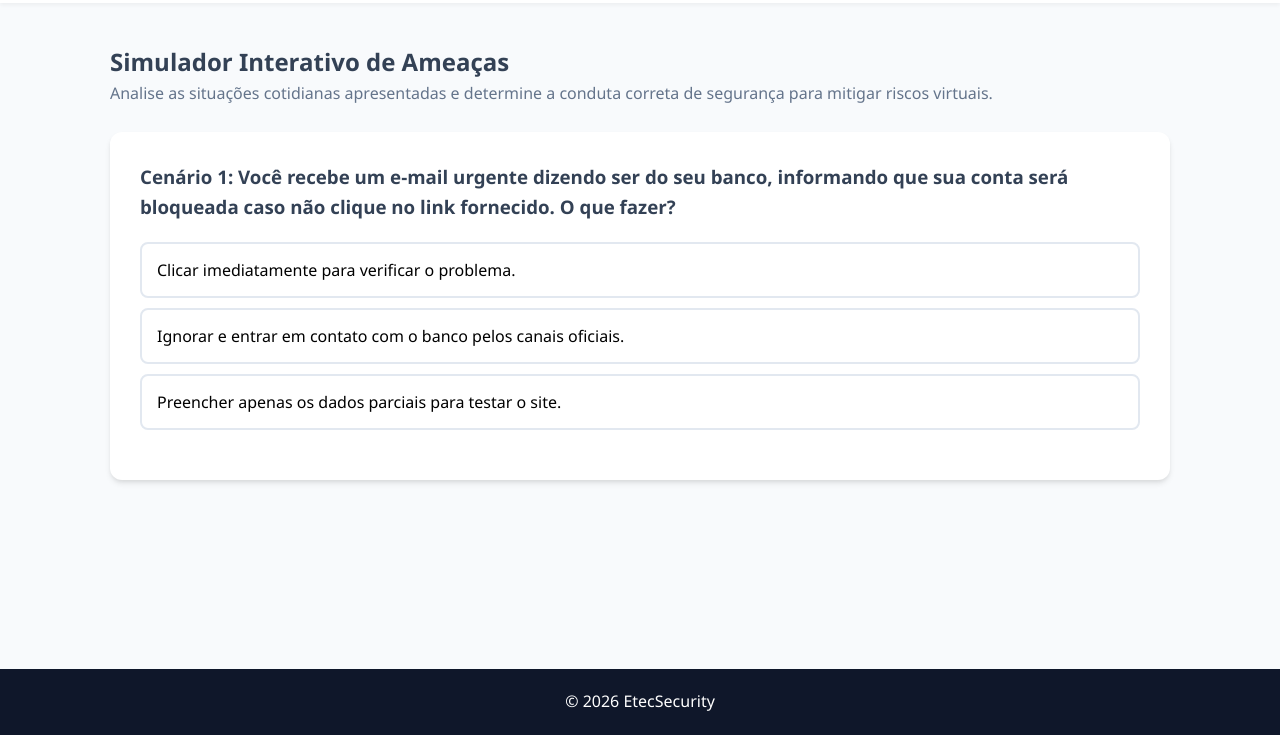
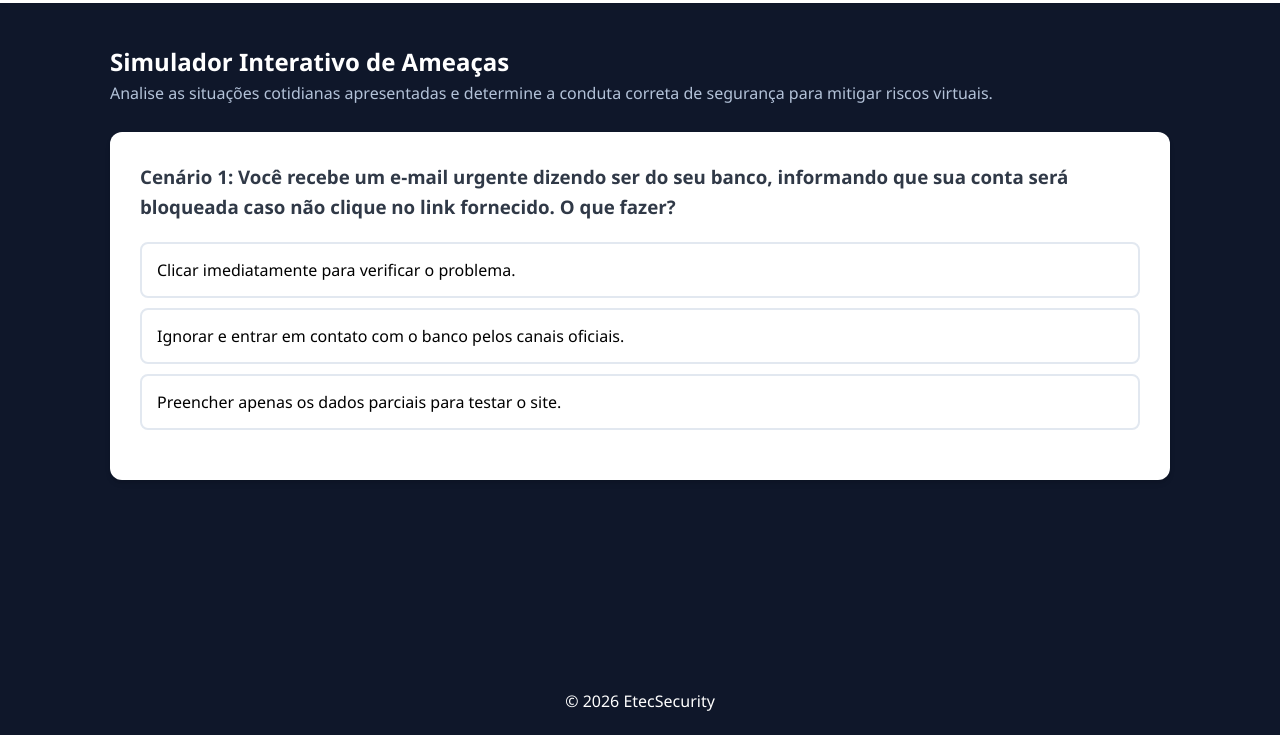
Before and after one commit to IvanSSantana/security-learn-web-app, a plain HTML site: page src/pages/simulador.html in a window 1280 px wide. Shown: the part 65-800 px from the top of the page. Drawn offline with Linux system fonts and the light colour scheme.

Commit message:
Adequando requisitos

```diff
--- a/src/css/style.css
+++ b/src/css/style.css
@@ -7,12 +7,12 @@
 }
 
 :root {
-    --primary-color: #0f172a;    /* Azul Marinho Confiança */
-    --accent-color: #2563eb;     /* Destaques e Links */
+    --primary-color: #0f172a;   /* Azul Marinho Confiança */
+    --accent-color: #06b6d4;     /* Destaques e Links */
     --accent-hover: #1d4ed8;
     --success-color: #10b981;    /* Verde Segurança */
-    --bg-light: #f8fafc;         /* Branco/Cinza Claro Limpeza */
-    --text-dark: #334155;
+    --bg-light: #0f172a;         /* Branco/Cinza Claro Limpeza */
+    --text-dark: #303947;
     --danger-color: #ef4444;
     --card-shadow: 0 4px 6px -1px rgba(0, 0, 0, 0.1), 0 2px 4px -1px rgba(0, 0, 0, 0.06);
 }
@@ -304,3 +304,7 @@ footer {
     text-align: center;
     margin-top: auto;
 }
+
+.titulo {
+    color: #ffffff;
+}
--- a/src/js/script.js
+++ b/src/js/script.js
@@ -90,7 +90,7 @@ const quizDados = [
             { texto: "Ignorar e entrar em contato com o banco pelos canais oficiais.", correta: true },
             { texto: "Preencher apenas os dados parciais para testar o site.", correta: false }
         ],
-        feedback: "Correto! Bancos não enviam links urgentes de bloqueio por e-mail. Isso é Phishing por Engenharia Social!"
+        feedback: "Bancos não enviam links urgentes de bloqueio por e-mail. Isso é Phishing por Engenharia Social!"
     },
     {
         pergunta: "Ao configurar o roteador Wi-Fi da sua casa, qual ação traz segurança verdadeira contra invasores?",
@@ -99,7 +99,7 @@ const quizDados = [
             { texto: "Esconder o nome da rede (SSID), mantendo-a aberta sem criptografia.", correta: false },
             { texto: "Alterar a senha administrativa de fábrica e ativar o protocolo WPA2 ou WPA3.", correta: true }
         ],
-        feedback: "Excelente! Senhas de fábrica são conhecidas publicamente. Alterar o painel administrativo blinda sua rede doméstica."
+        feedback: "Senhas de fábrica são conhecidas publicamente. Alterar o painel administrativo blinda sua rede doméstica."
     },
     {
         pergunta: "Um amigo envia uma promoção imperdível no WhatsApp solicitando que você compartilhe o link com 10 contatos para liberar um prêmio em Pix. Como agir?",
@@ -108,7 +108,7 @@ const quizDados = [
             { texto: "Testar o link imediatamente, pois veio de um contato confiável.", correta: false },
             { texto: "Compartilhar apenas com grupos arquivados para liberar o prêmio.", correta: false }
         ],
-        feedback: "Perfeito! Golpistas costumam clonar contas ou usar engenharia social para espalhar links maliciosos via conhecidos."
+        feedback: "Golpistas costumam clonar contas ou usar engenharia social para espalhar links maliciosos via conhecidos."
     },
     {
         pergunta: "Qual das opções abaixo descreve a criação de uma credencial/senha genuinamente forte?",
@@ -117,7 +117,7 @@ const quizDados = [
             { texto: "Mesclar letras maiúsculas e minúsculas formando uma palavra simples (ex: Seguranca).", correta: false },
             { texto: "Utilizar uma frase longa (passphrase) combinando letras, números e caracteres especiais (ex: C@valo#Azul$2026).", correta: true }
         ],
-        feedback: "Sensacional! Passphrases longas e complexas barram ataques automatizados de força bruta com eficácia."
+        feedback: "Passphrases longas e complexas barram ataques automatizados de força bruta com eficácia."
     }
 ];
 
@@ -162,6 +162,7 @@ function verificarResposta(btnElemento, itemCorreto, textoFeedback) {
         score++;
     } else {
         btnElemento.classList.add('wrong');
+
     }
 
     const fdb = document.getElementById('feedback');
--- a/src/pages/simulador.html
+++ b/src/pages/simulador.html
@@ -11,7 +11,7 @@
         <nav>
             <ul>
                 <li><a href="index.html">Home</a></li>
-                <li><a href="catalogo.html">Catálogo</a></li>
+                <li><a href="cartilhas.html">Cartilhas</a></li>
                 <li><a href="simulador.html" class="active">Simulador</a></li>
                 <li><a href="minicursos.html">Minicursos</a></li>
                 <li><a href="infograficos.html">Infográficos</a></li>
@@ -21,8 +21,8 @@
     </header>
 
     <main class="container">
-        <h2>Simulador Interativo de Ameaças</h2>
-        <p style="margin-bottom:25px; color:#64748b;">Analise as situações cotidianas apresentadas e determine a conduta correta de segurança para mitigar riscos virtuais.</p>
+        <h2 class="titulo">Simulador Interativo de Ameaças</h2>
+        <p style="margin-bottom:25px; color:#b3c2d8;">Analise as situações cotidianas apresentadas e determine a conduta correta de segurança para mitigar riscos virtuais.</p>
 
         <div id="quiz-box" class="quiz-box"></div>
     </main>
```
Also changed, not shown: src/pages/cartilhas.html (renamed from src/pages/catalogo.html, +4 -4 lines), src/pages/detalhe.html (+2 -2 lines), src/pages/detalhe_mobile.html (+2 -2 lines), src/pages/detalhe_wifi.html (+2 -2 lines), src/pages/faq.html (+1 -1 lines), src/pages/index.html (+6 -5 lines), src/pages/infograficos.html (+1 -1 lines), src/pages/minicursos.html (+1 -1 lines).
